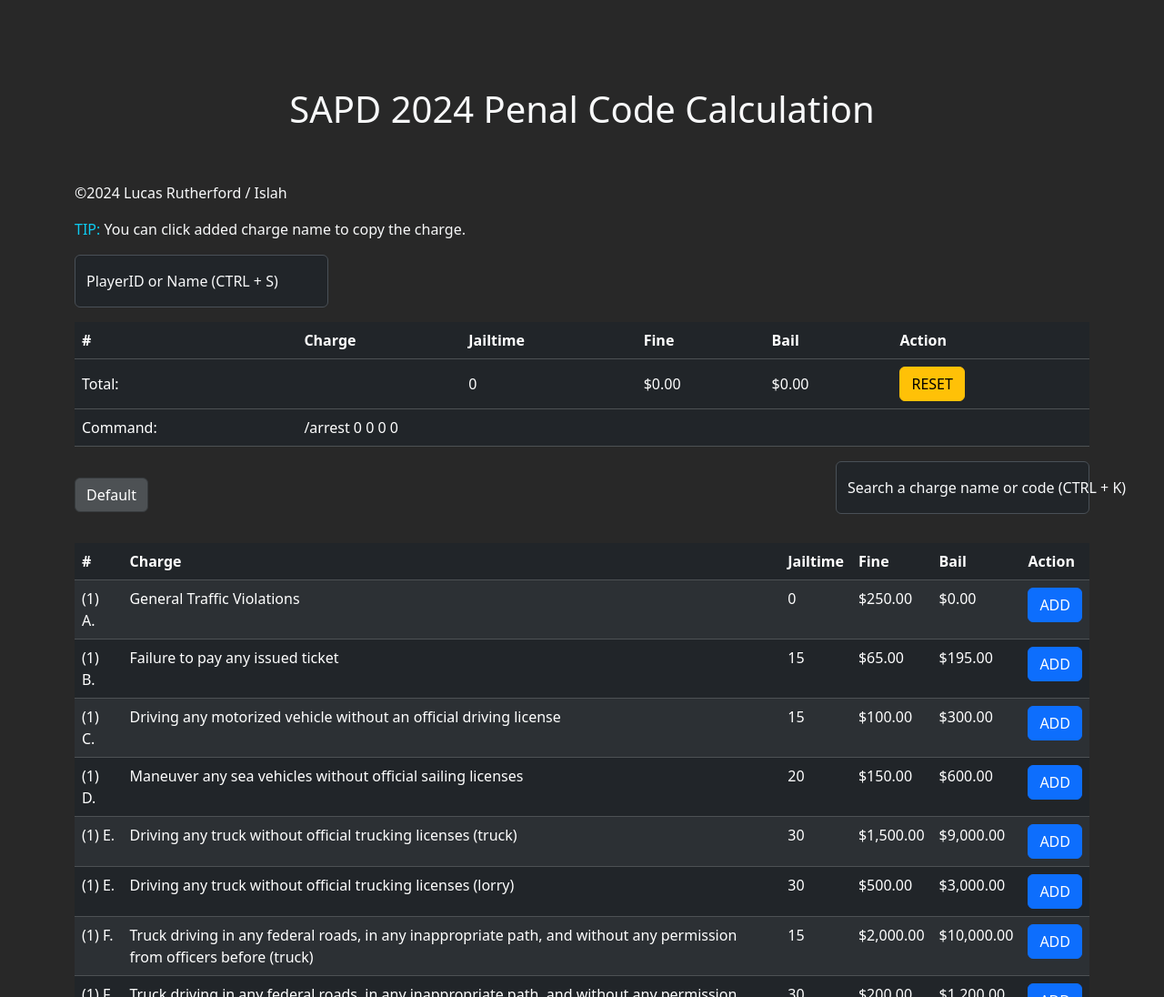
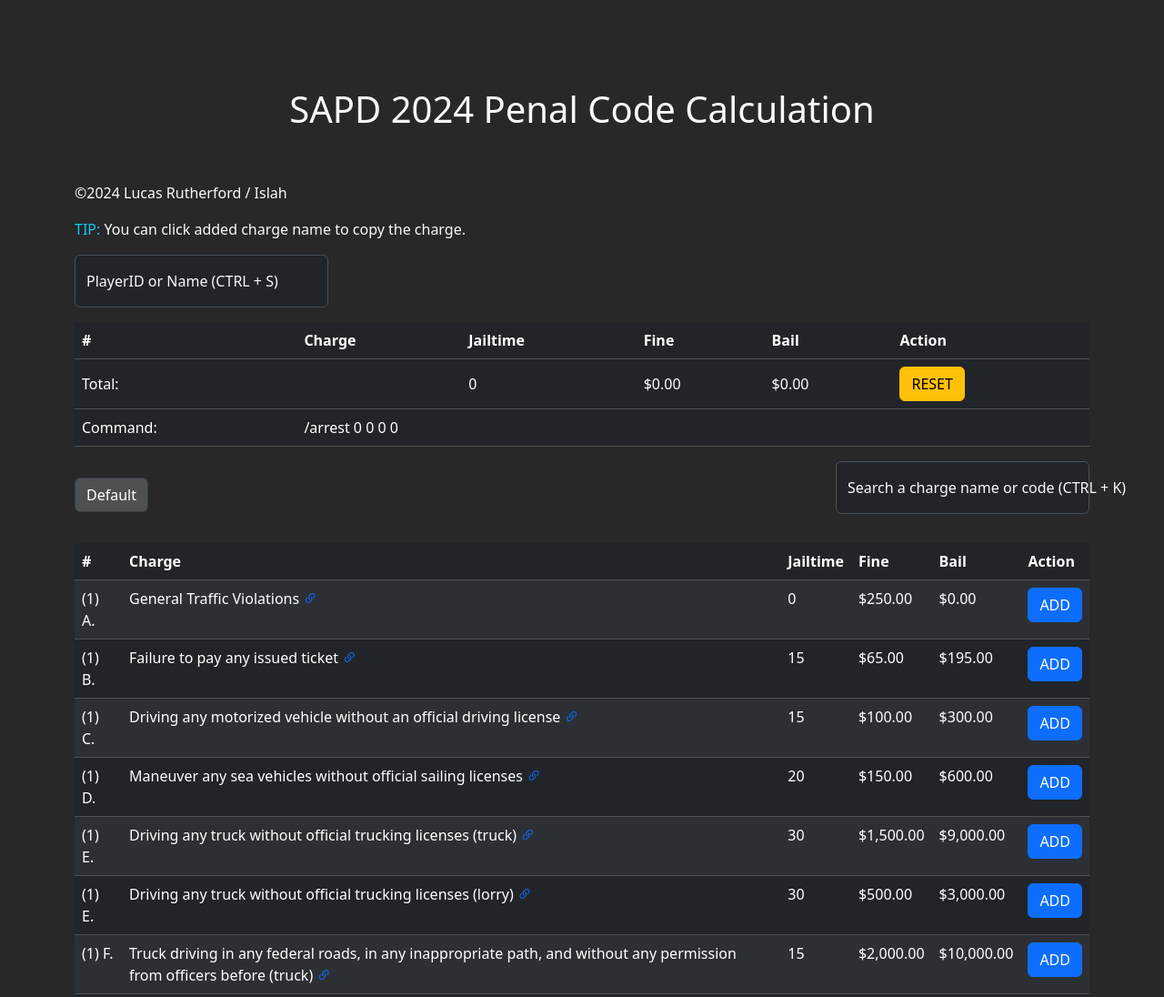
Before and after one commit to wquib/penal-code, a plain HTML site: page index.html in a window 1280 px wide. Shown: the top 1096 px of the page at 91% size. Drawn offline with nearby package versions, Linux system fonts and the light colour scheme.

Commit message:
New link

```diff
--- a/index.html
+++ b/index.html
@@ -20,12 +20,14 @@
         }
     </script>
     <link href="https://cdn.jsdelivr.net/npm/bootstrap@5.3.3/dist/css/bootstrap.min.css" rel="stylesheet" integrity="sha384-QWTKZyjpPEjISv5WaRU9OFeRpok6YctnYmDr5pNlyT2bRjXh0JMhjY6hW+ALEwIH" crossorigin="anonymous">
+    <link rel="stylesheet" href="https://cdn.jsdelivr.net/npm/bootstrap-icons@1.11.3/font/bootstrap-icons.min.css">
 
     <title>SAPD 2024 Penal CODE</title>
 </head>
 <body>
     <script src="https://cdn.jsdelivr.net/npm/bootstrap@5.3.3/dist/js/bootstrap.bundle.min.js" integrity="sha384-YvpcrYf0tY3lHB60NNkmXc5s9fDVZLESaAA55NDzOxhy9GkcIdslK1eN7N6jIeHz" crossorigin="anonymous"></script>
     <style>
+        @import url("https://cdn.jsdelivr.net/npm/bootstrap-icons@1.11.3/font/bootstrap-icons.min.css");
         body {
             background-color: rgb(40, 40, 40);
         }
@@ -150,6 +152,7 @@
                 var charge = splitChargeCode(item.charge).Charge;
                 var fineFormat = parseFloat(item.fine).toLocaleString('en-US', { style: 'currency', currency: 'USD' });
                 var bailFormat = parseFloat(item.bail).toLocaleString('en-US', { style: 'currency', currency: 'USD' });
+                let encodedCharge = encodeURIComponent(item.code);
 
                 const row = document.createElement('tr');
 
@@ -157,7 +160,11 @@
                     <td hidden translate="no">${index}</td>
                     <td hidden translate="no">${item.code}</td>
                     <td translate="no">${code}</td>
-                    <td translate="no">${charge}</td>
+                    <td translate="no" link>${charge}
+                        <a href="https://police.san-andreas.net/viewtopic.php?t=148639#:~:text=${code}" target="_blank" rel="noopener noreferrer">
+                            <i class="bi bi-link-45deg"></i>
+                        </a>
+                    </td>
                     <td translate="no">${item.jailtime}</td>
                     <td translate="no">${fineFormat}</td>
                     <td translate="no">${bailFormat}</td>
@@ -350,15 +357,15 @@
             });
         });
 
-        categories[0] = [61, 30, 41];
-        categories[1] = [61, 107, 59, 68, 89];
-        // Armed Robbery
-         // Assaulted Armed Robbery
-        categories[2] = []; // Trucker
-        categories[3] = []; // Benson/Lorry
-        categories[4] = []; // Evader
-        function selectCategories(index) {
-            console.log(index);
+        // categories[0] = [61, 30, 41];
+        // categories[1] = [61, 107, 59, 68, 89];
+        // // Armed Robbery
+        //  // Assaulted Armed Robbery
+        // categories[2] = []; // Trucker
+        // categories[3] = []; // Benson/Lorry
+        // categories[4] = []; // Evader
+        // function selectCategories(index) {
+        //     console.log(index);
             // const itemTable = document.getElementById("chargeTable");
             // const rows = itemTable.getElementsByTagName("tr");
             // const searchValues = categories[index].map(String); // Use the provided index to select the category array
@@ -384,8 +391,7 @@
             //         // rows[i].classList.remove('highlight');
             //     }
             // }
-        }
-
+        // }
 
         document.addEventListener('DOMContentLoaded', (event) => {
             const searchElement = document.getElementById('searchInput');
```
